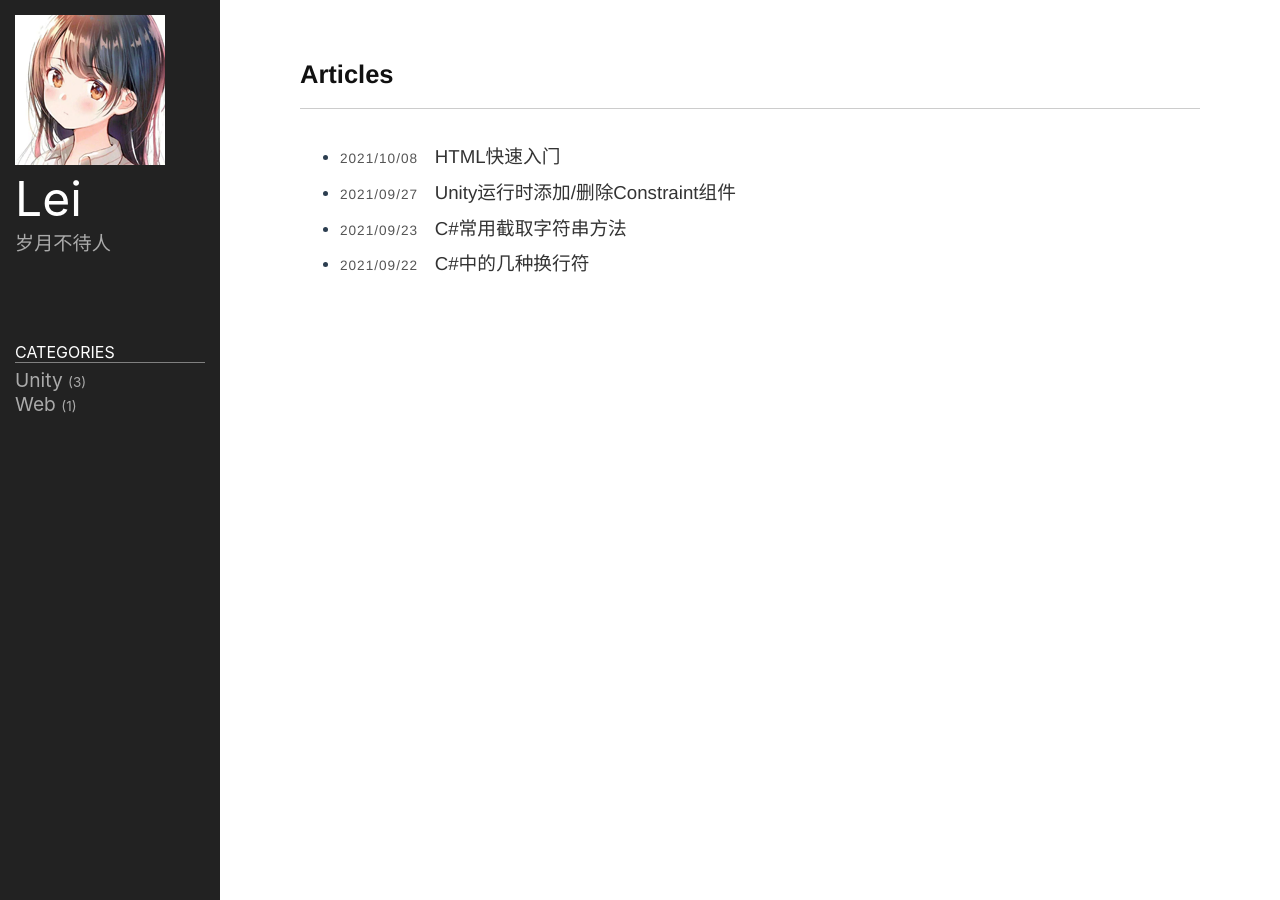
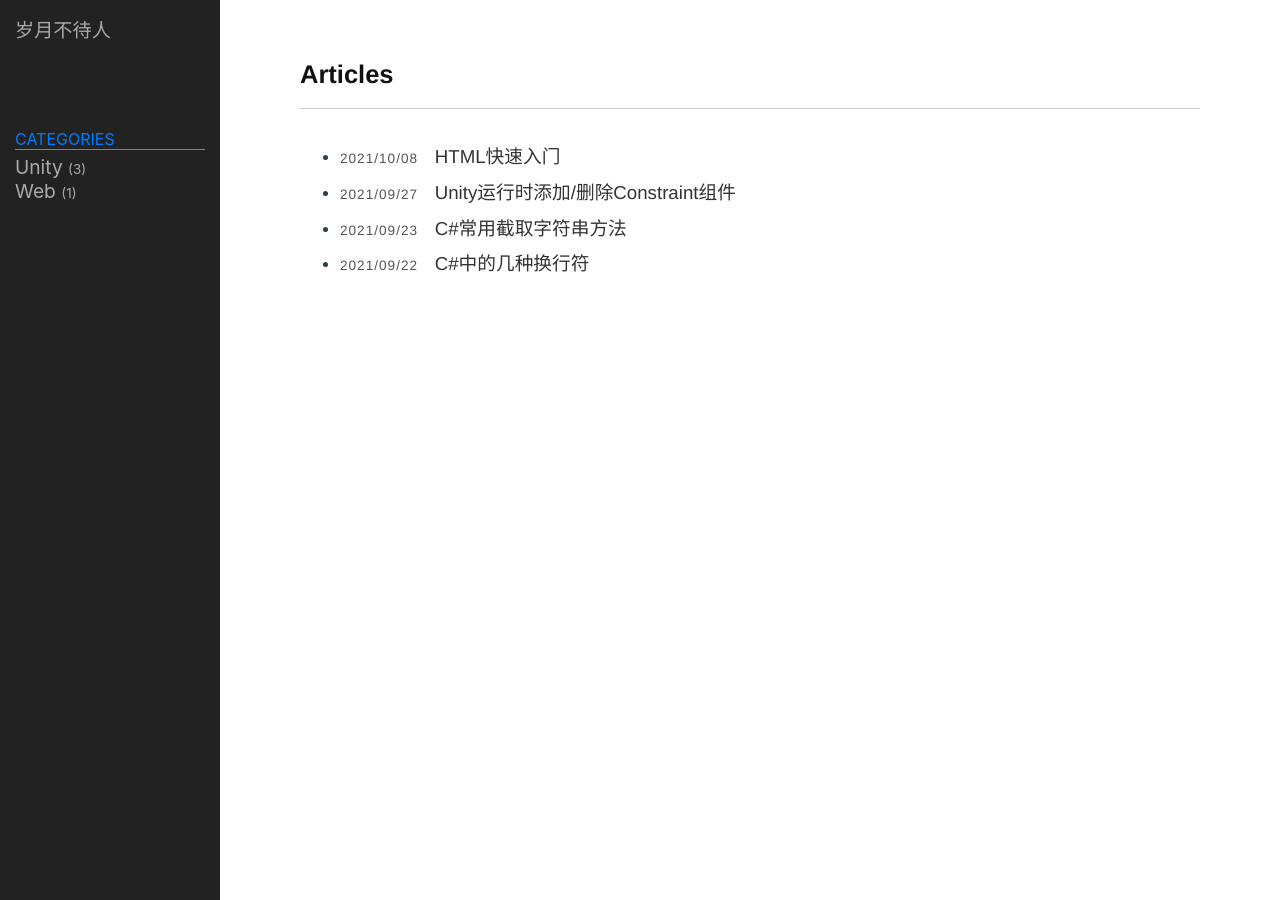
Before and after one commit to Honlay/Honlay.github.io, a Jekyll site: the page built from index.md, in a window 1280 px wide. Built offline with Jekyll 4.4.1, drawn with Linux system fonts in a browser that asks for light colours.

Commit message:
Update sidebar.html

```diff
--- a/_includes/sidebar.html
+++ b/_includes/sidebar.html
@@ -1,7 +1,6 @@
 <div class="sidebar-item sidebar-header">
 	<div class='sidebar-brand'>
-		<img src="logo.png" alt="">
-		<a href="/">{{ site.title }}</a>
+		<a href="/" src="logo.png"</a>
 	</div>
 	<p class="lead">{{ site.description }}</p>
 	{%- if social.github -%}
```
